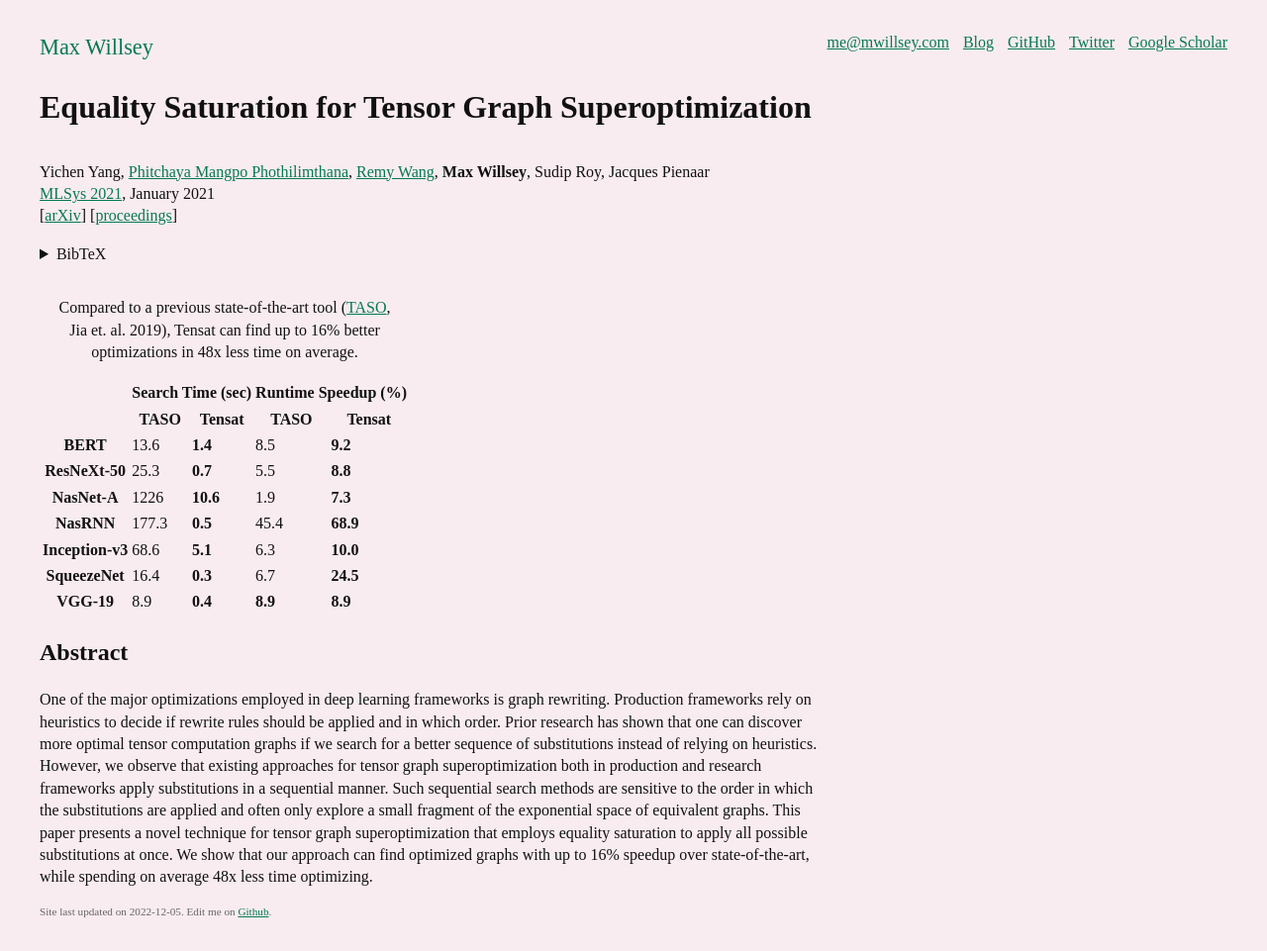
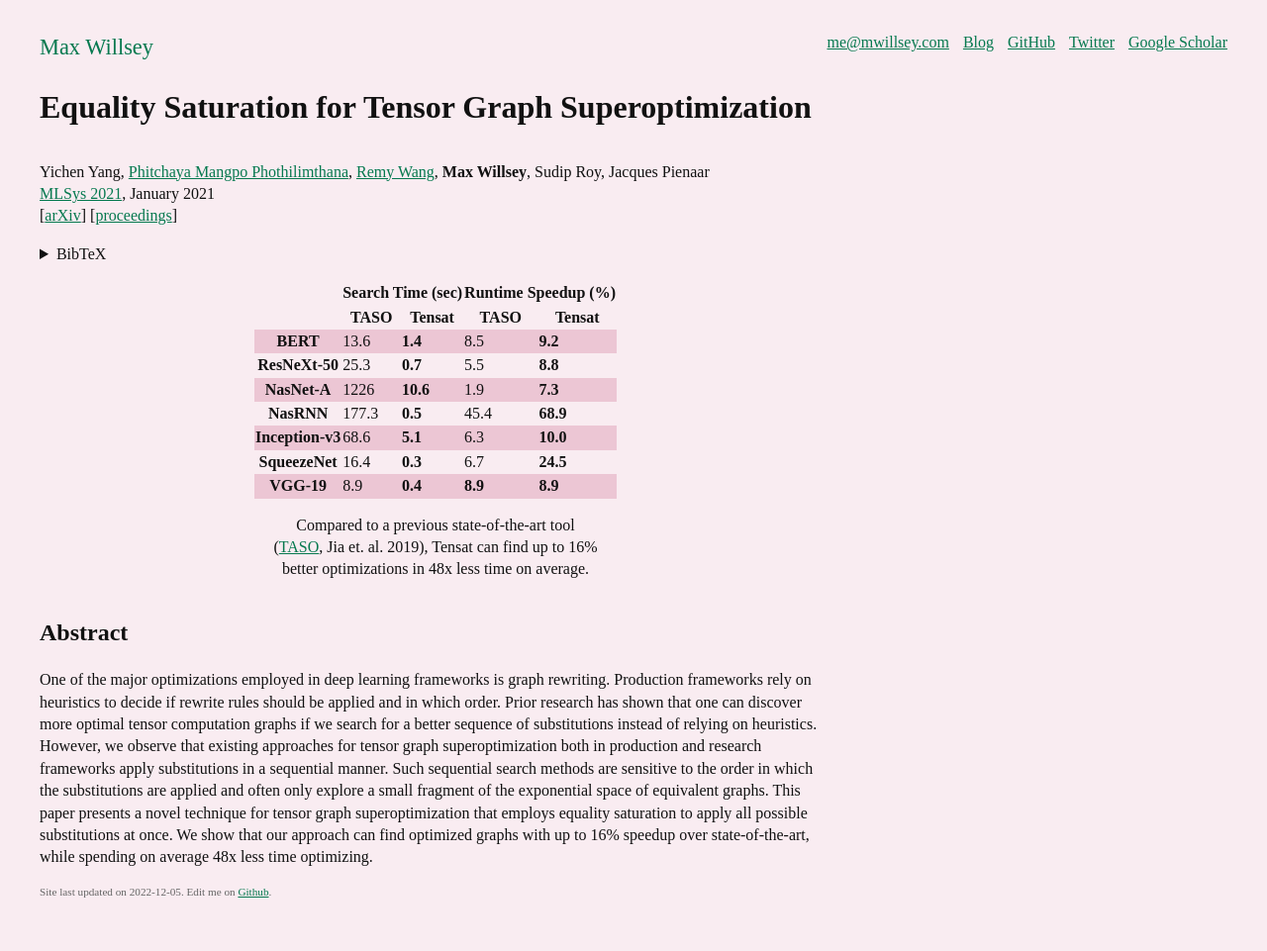
Before and after one commit to mwillsey/mwillsey.github.io, a Jekyll site: the page built from papers/_posts/2021-01-05-tensat.md, in a window 1280 px wide. Shown: the whole page at 99% size. Built offline with Jekyll 4.4.1, drawn with Linux system fonts in a browser that asks for light colours.

Commit message:
Add url to cv

```diff
--- a/_layouts/default.html
+++ b/_layouts/default.html
@@ -17,15 +17,6 @@ mwillsey
   <meta property="og:title" content="{{ title }}" />
   <meta property="og:image" content="/assets/max.jpg" />
   <link rel="stylesheet" href="/main.css">
-  {% if page.style %}
-  <style>
-    {
-        {
-        page.style | scssify
-      }
-    }
-  </style>
-  {% endif %}
   <script>
     let root = document.documentElement;
     let bg_hue = Math.floor(Math.random() * 360);
@@ -45,6 +36,7 @@ mwillsey
     </div>
     <div id="links">
       <a href="mailto:me@mwillsey.com">me@mwillsey.com</a>
+      <a class="only-print" href="https://www.mwillsey.com">https://mwillsey.com</a>
       <a class="no-print" href="/blog">Blog</a>
       <a class="no-print" href="https://github.com/mwillsey">GitHub</a>
       <a class="no-print" href="https://twitter.com/mwillsey">Twitter</a>
--- a/main.scss
+++ b/main.scss
@@ -54,7 +54,10 @@ $right-pct: $right / ($total - $right) * 100%;
 
     nav {
         #name { float: left; }
-        #links { float: right; }
+        #links {
+            float: right;
+            a + a { margin-left: 10px; }
+        }
     }
 
     aside {
@@ -63,8 +66,10 @@ $right-pct: $right / ($total - $right) * 100%;
     }
 }
 
+.only-print { display: none }
 @media print {
     .no-print { display: none }
+    .only-print { display: inherit }
     // nav {
     //     margin-bottom: 1em !important;
     //     #name { margin-bottom: 0.5em !important }
@@ -114,10 +119,6 @@ nav {
         font-size: 1.4rem;
         a { text-decoration: none }
         margin-bottom: 1em;
-    }
-
-    #links {
-        a + a { margin-left: 10px; }
     }
 }
 
--- a/papers/_posts/2021-01-05-tensat.md
+++ b/papers/_posts/2021-01-05-tensat.md
@@ -20,18 +20,18 @@ bib: |
     booktitle={Proceedings of Machine Learning and Systems},
     year={2021}
   }
-style: |
+---
+
+<style>
   table {
     margin: auto;
     caption-side: bottom;
     border-collapse: collapse;
-    tr:nth-child(2n+3) { background: var(--bg-d10) };
-    th,td { padding: .1em .6em; text-align: right };
-    th:first-child { text-align: left };
   }
----
-
-
+  tr:nth-child(2n+3) { background: var(--bg-d10) };
+  th,td { padding: .1em .6em; text-align: right };
+  th:first-child { text-align: left };
+</style>
 <table>
   <col>
   <colgroup span="2"></colgroup>
```
